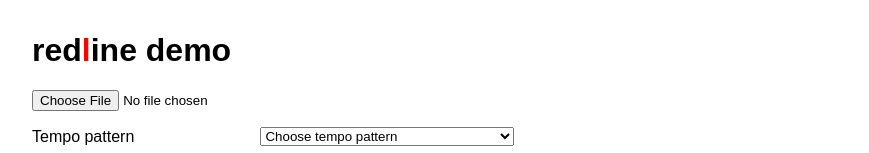
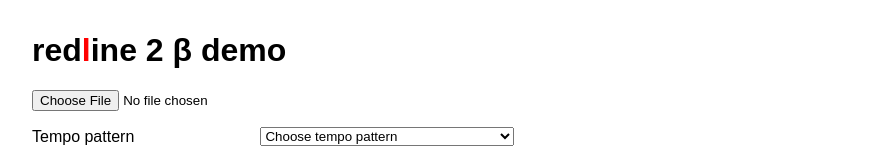
Before and after one commit to jxu/redline, a website: page index.html in a window 1280 px wide. Shown: the top 153 px of the page, without its empty margins (208-1077 px from the left). Drawn offline with nearby package versions, Linux system fonts and the light colour scheme.

Commit message:
docs: label beta demo and describe timing precision limits
Update the main heading to redline 2 β demo and document model frame resolution, phase offsets, and remaining timing-grid limitations.

Validation: git diff --check passed. Stage only README.md and index.html, excluding temporary files.

```diff
--- a/index.html
+++ b/index.html
@@ -19,7 +19,7 @@
 
 <body>
 
-<h1>red<span class="red-l">l</span>ine demo</h1>
+<h1>red<span class="red-l">l</span>ine 2 β demo</h1>
 
 <input type="file" id="audioFile" accept="audio/*">
 
```
Also changed, not shown: README.md.
